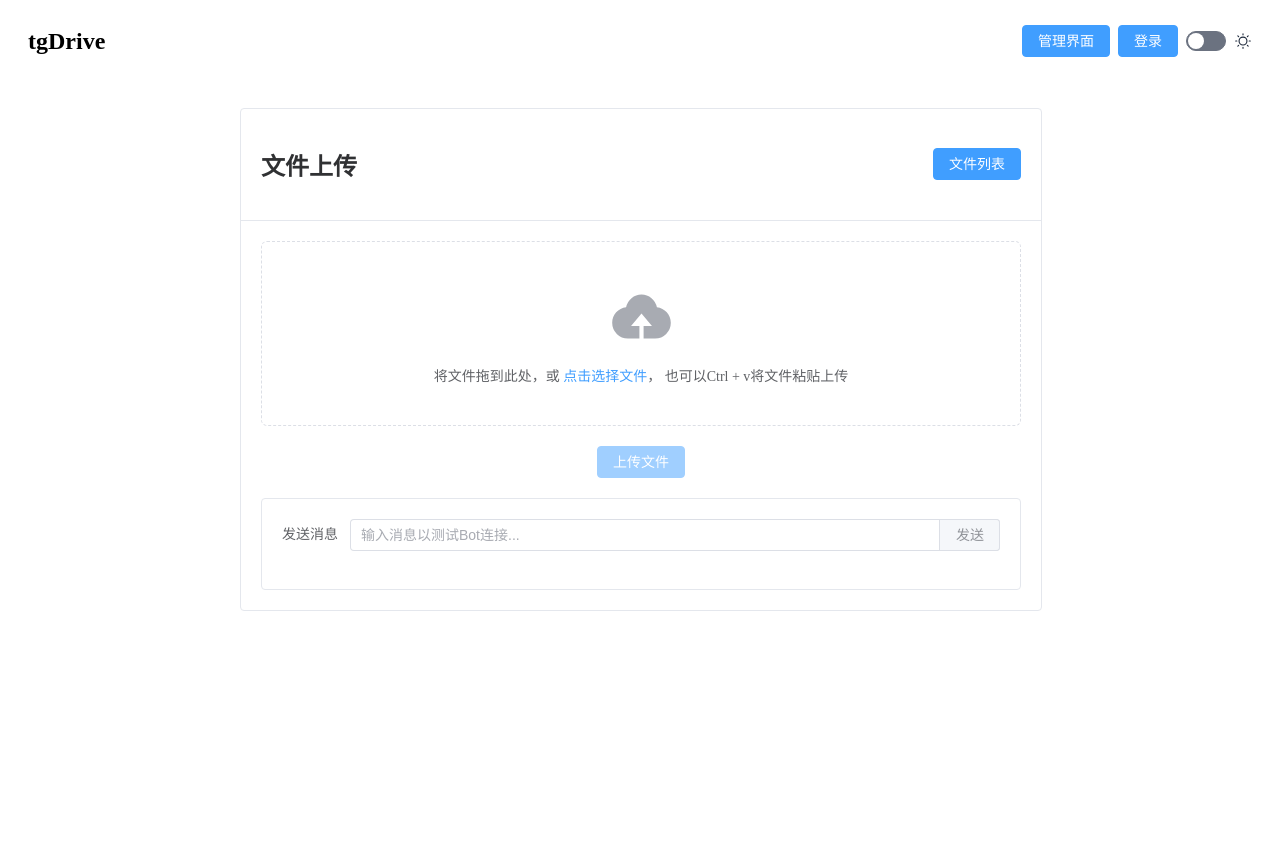
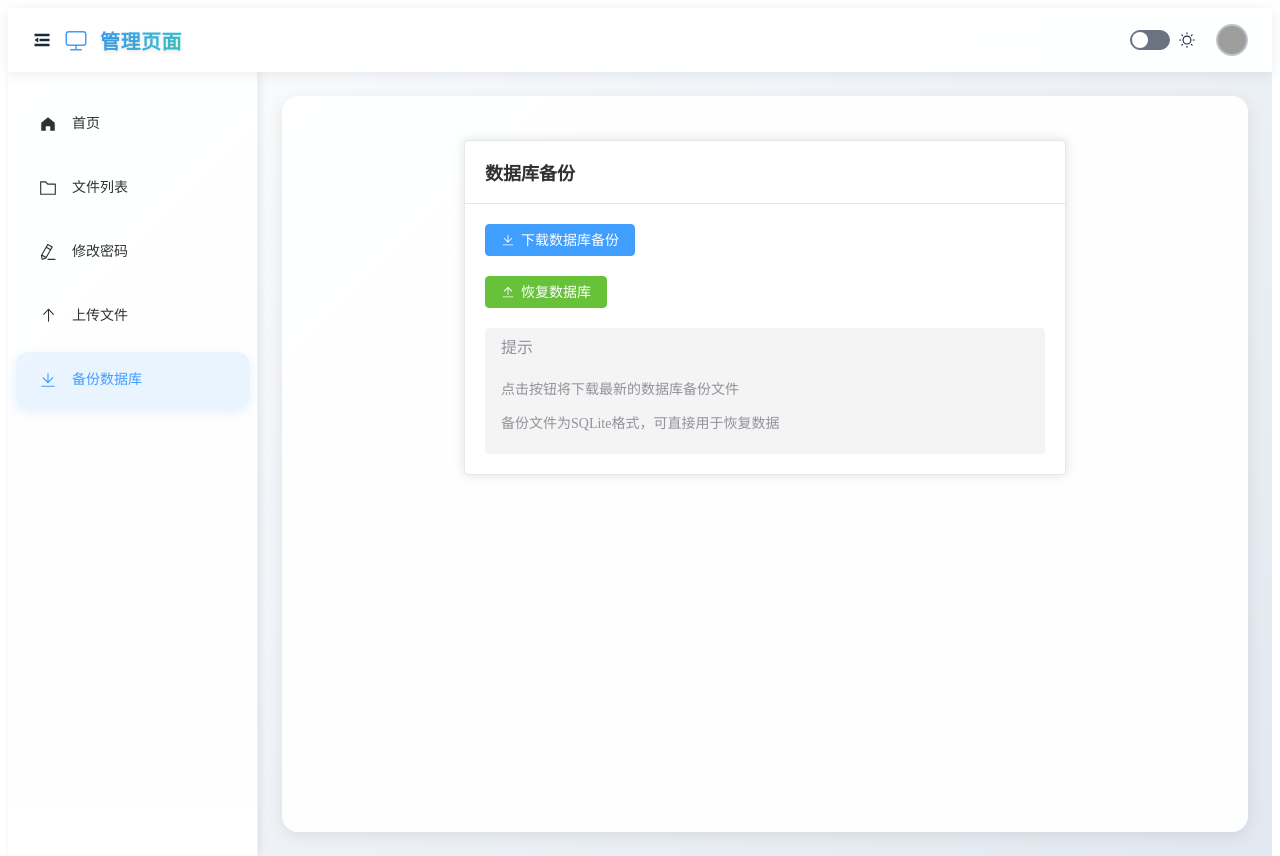
Before and after one commit to SkyDependence/tgDrive-front, a Vue app: page /backup in a window 1280 px wide. Before the commit this address led to /. Before the commit the page ends 816 px from the top, so only its background shows below. Built offline with nearby package versions, Linux system fonts and the light colour scheme; sample sign-in values are in the browser's storage; grey boxes are pictures that could not be loaded.

Commit message:
✨ feat: 添加数据库备份功能，支持下载和恢复数据库文件

```diff
--- a/src/components/AdminLayout.vue
+++ b/src/components/AdminLayout.vue
@@ -61,6 +61,10 @@
               <el-icon><Top /></el-icon>
               <template #title>上传文件</template>
             </el-menu-item>
+            <el-menu-item index="/backup" class="menu-item">
+              <el-icon><Download /></el-icon>
+              <template #title>备份数据库</template>
+            </el-menu-item>
           </el-menu>
         </div>
       </el-aside>
@@ -90,7 +94,8 @@ import {
   Sunny,
   Moon,
   Expand,
-  Fold
+  Fold,
+  Download
 } from '@element-plus/icons-vue'
 
 const router = useRouter()
--- a/src/routers/index.ts
+++ b/src/routers/index.ts
@@ -8,6 +8,7 @@ import Login from '../views/LoginPage.vue';
 import Layout from '@/components/Layout.vue';
 import AdminLayout from '@/components/AdminLayout.vue';
 import ChangePassword from '@/views/ChangePassword.vue';
+import BackupPage from '@/views/BackupPage.vue';
 
 interface RouteMeta extends Record<string | number | symbol, unknown> {
   requiresAuth?: boolean;
@@ -65,6 +66,14 @@ const routes: Array<RouteRecordRaw> = [
           requiredRole: 'admin'
         } as RouteMeta
       },
+      {
+        path: 'backup',
+        component: BackupPage,
+        meta: {
+          requiresAuth: true,
+          requiredRole: 'admin'
+        } as RouteMeta
+      },
     ]
   },
   {
--- /dev/null
+++ b/src/views/BackupPage.vue
@@ -0,0 +1,150 @@
+<template>
+  <div class="backup-container">
+    <el-card class="backup-card">
+      <template #header>
+        <div class="card-header">
+          <span>数据库备份</span>
+        </div>
+      </template>
+
+      <el-button
+        type="primary"
+        @click="handleBackup"
+        :loading="backupLoading"
+      >
+        <el-icon><Download /></el-icon>
+        <span>下载数据库备份</span>
+      </el-button>
+
+      <el-upload
+        ref="uploadRef"
+        class="upload-container"
+        :before-upload="beforeUpload"
+        :show-file-list="false"
+        :auto-upload="false"
+        accept=".db"
+        :on-change="(file) => handleUpload(file.raw)"
+      >
+        <el-button type="success" @click="triggerUpload" :loading="restoreLoading">
+          <el-icon><Upload /></el-icon>
+          <span>恢复数据库</span>
+        </el-button>
+      </el-upload>
+
+      <div class="backup-tips">
+        <el-alert
+          title="提示"
+          type="info"
+          :closable="false"
+        >
+          <p>点击按钮将下载最新的数据库备份文件</p>
+          <p>备份文件为SQLite格式，可直接用于恢复数据</p>
+        </el-alert>
+      </div>
+    </el-card>
+  </div>
+</template>
+
+<script setup>
+import { ref } from 'vue'
+import { Download, Upload } from '@element-plus/icons-vue'
+import { ElMessage } from 'element-plus'
+import request from '@/utils/request'
+
+const backupLoading = ref(false)
+const restoreLoading = ref(false)
+const uploadRef = ref(null)
+
+const triggerUpload = () => {
+  uploadRef.value.$refs['upload-inner'].handleClick()
+}
+
+const beforeUpload = (file) => {
+  const isDB = file.type === 'application/octet-stream' || file.name.endsWith('.db')
+  if (!isDB) {
+    ElMessage.error('只能上传.db格式的数据库文件')
+    return false
+  }
+  return true
+}
+
+const handleUpload = async (file) => {
+  try {
+    restoreLoading.value = true
+    const formData = new FormData()
+    formData.append('multipartFile', file)
+
+    const response = await request({
+      url: '/backup/upload',
+      method: 'post',
+      data: formData,
+      headers: {
+        'Content-Type': 'multipart/form-data'
+      }
+    })
+
+    if (response.data.code !== 1) {
+      throw new Error(response.data.msg || '数据库恢复失败')
+    }
+
+    ElMessage.success('数据库恢复成功')
+  } catch (error) {
+    ElMessage.error(error.message)
+  } finally {
+    restoreLoading.value = false
+  }
+}
+
+const handleBackup = async () => {
+  try {
+    backupLoading.value = true
+    const response = await request({
+      url: '/backup/download',
+      method: 'get',
+      responseType: 'blob'
+    })
+
+    if (response.data.code !== 1) {
+      throw new Error(response.data.msg || '数据库备份下载失败')
+    }
+
+    // 创建下载链接
+    const url = window.URL.createObjectURL(new Blob([response.data.data]))
+    const link = document.createElement('a')
+    link.href = url
+    link.setAttribute('download', 'tgDrive.db')
+    document.body.appendChild(link)
+    link.click()
+
+    ElMessage.success('数据库备份下载成功')
+  } catch (error) {
+    ElMessage.error(error.message)
+  } finally {
+    backupLoading.value = false
+  }
+}
+</script>
+
+<style scoped>
+.backup-container {
+  padding: 20px;
+}
+
+.backup-card {
+  max-width: 600px;
+  margin: 0 auto;
+}
+
+.card-header {
+  font-size: 18px;
+  font-weight: bold;
+}
+
+.upload-container {
+  margin-top: 20px;
+}
+
+.backup-tips {
+  margin-top: 20px;
+}
+</style>
```
